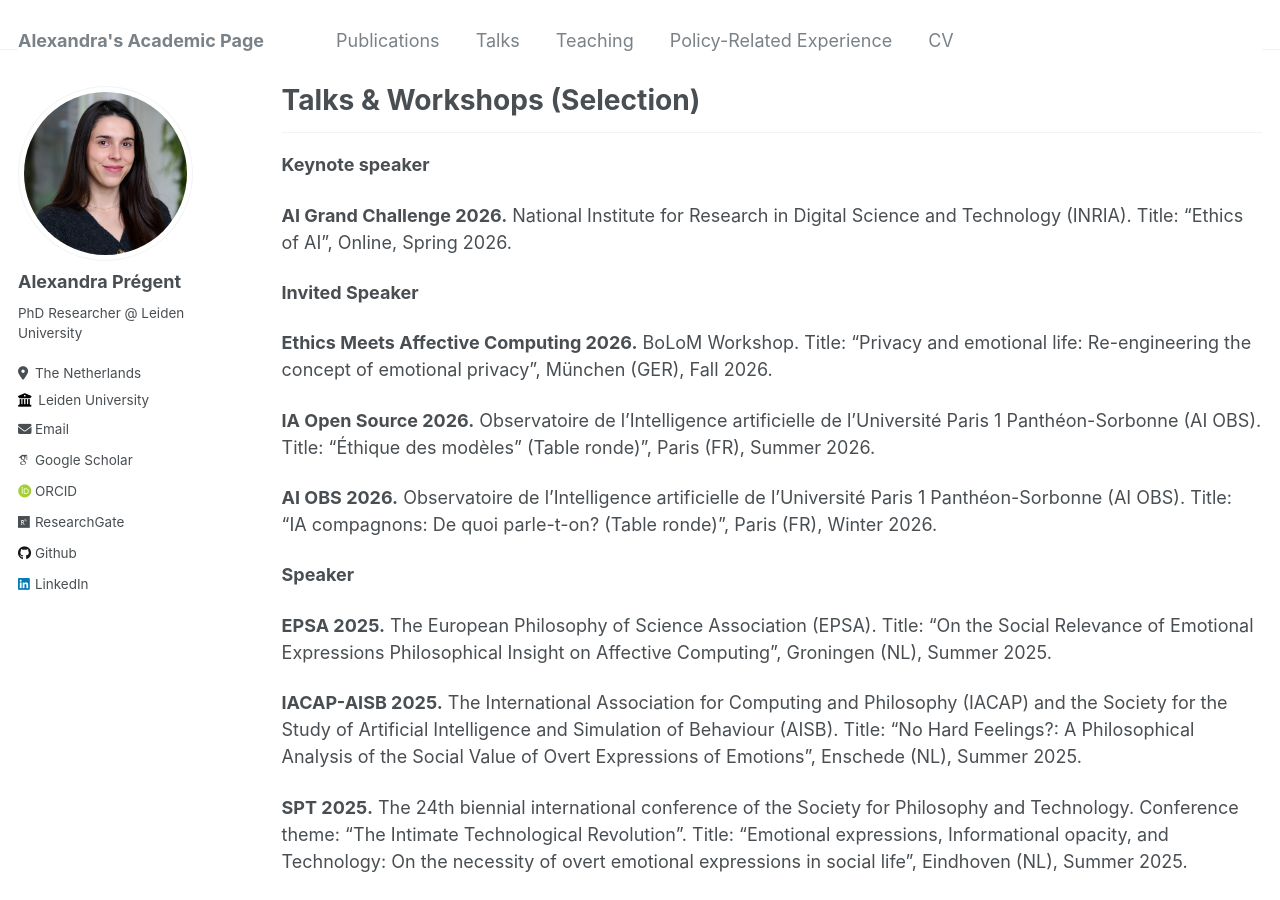
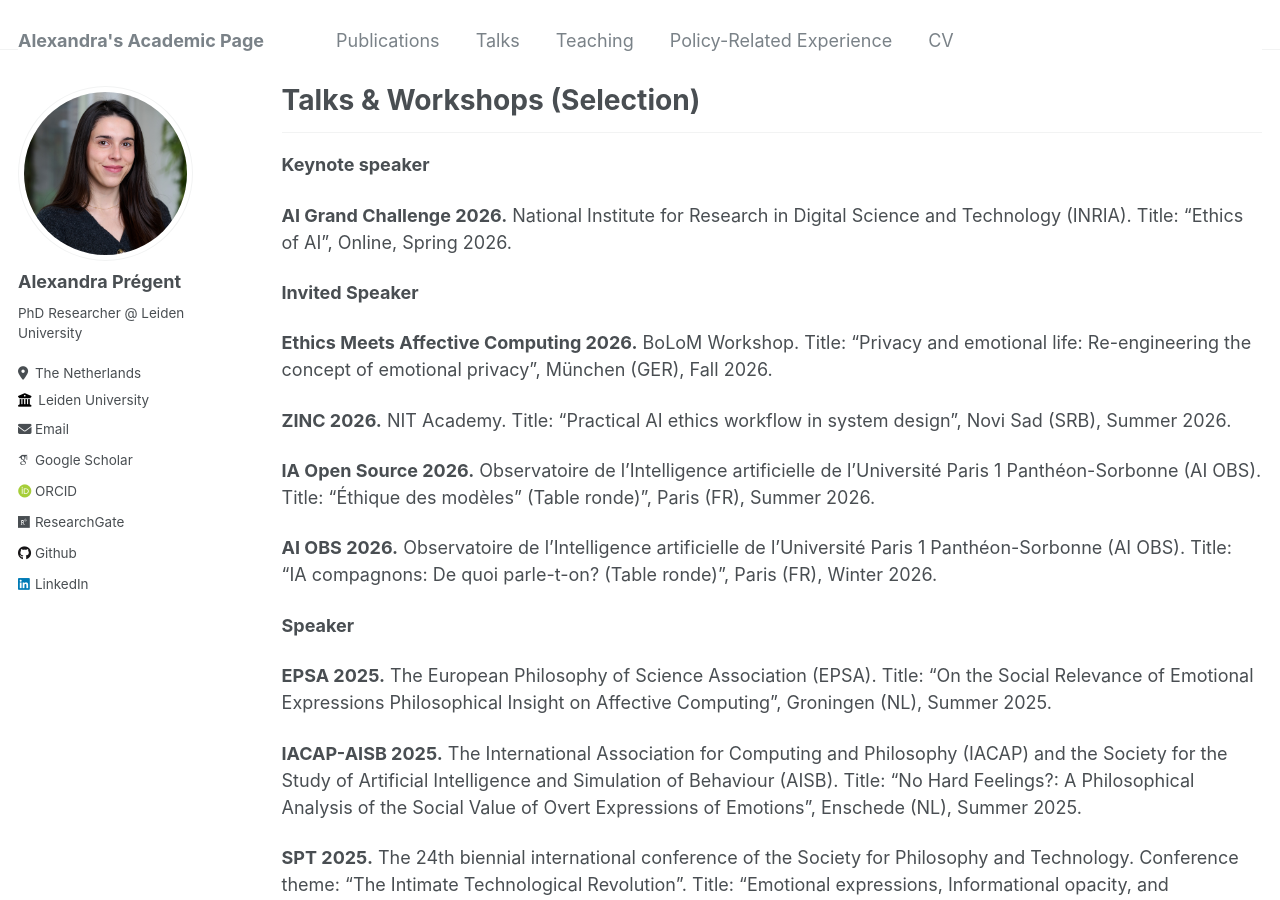
Before and after one commit to AlexandraPregent/AlexandraPregent.github.io, a Jekyll site: the page built from _pages/talks.md, in a window 1280 px wide and 900 px high. Built offline with Jekyll 4.4.1, drawn with Linux system fonts in a browser that asks for light colours; some web fonts are replaced.

Commit message:
Update talks.md

```diff
--- a/_pages/talks.md
+++ b/_pages/talks.md
@@ -13,6 +13,8 @@ author_profile: true
 **Invited Speaker**
 
 **Ethics Meets Affective Computing 2026.** BoLoM Workshop. Title: "Privacy and emotional life: Re-engineering the concept of emotional privacy", München (GER), Fall 2026.
+
+**ZINC 2026.** NIT Academy. Title: “Practical AI ethics workflow in system design”, Novi Sad (SRB), Summer 2026.
 
 **IA Open Source 2026.** Observatoire de l’Intelligence artificielle de l’Université Paris 1 Panthéon-Sorbonne (AI OBS).
 Title: "Éthique des modèles" (Table ronde)", Paris (FR), Summer 2026.
```
